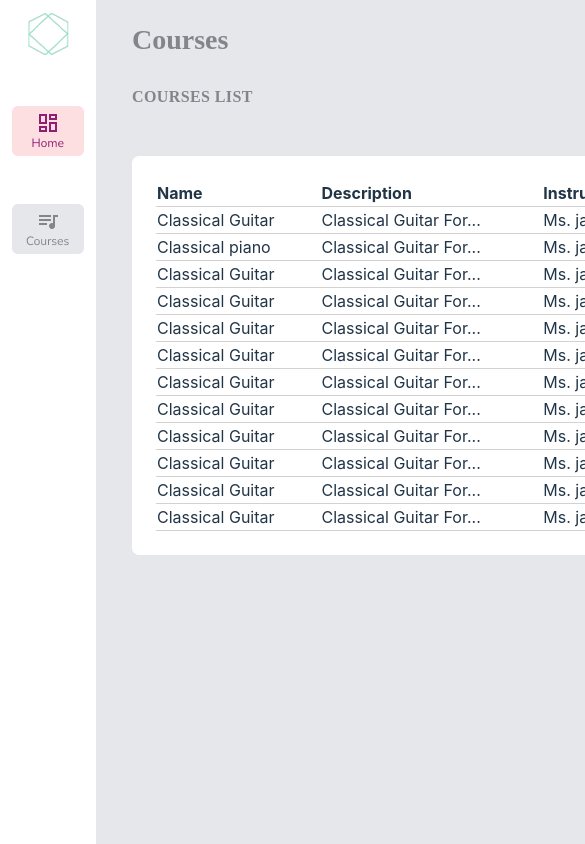
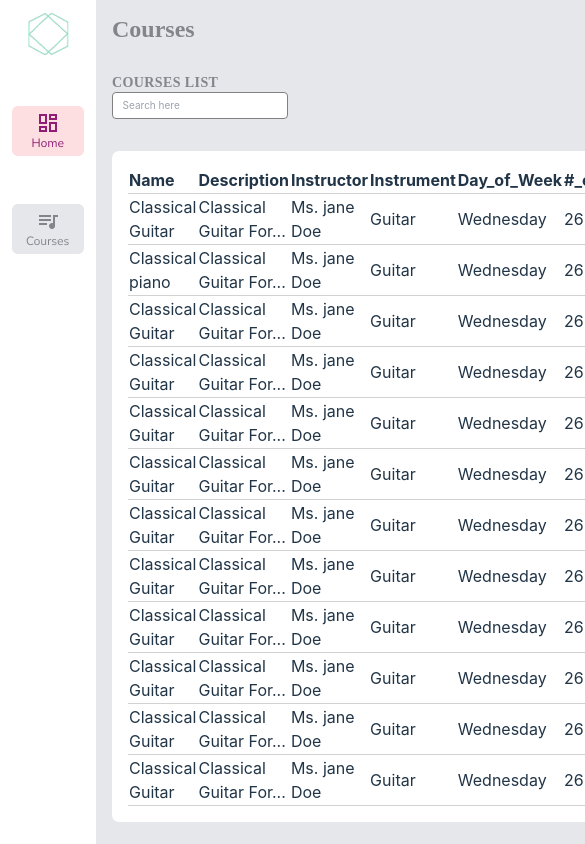
Before and after one commit to pallaveekumari/musicSchoolDashboard, a React (Vite) app in the folder my-react-vite-app/: page /course in a window 390 px wide. Shown: the top 844 px of the page, 585 px wide, since content can reach past the window. Built offline with nearby package versions, Linux system fonts and the light colour scheme.

Commit message:
coursepage-responsive-completed

```diff
--- a/my-react-vite-app/src/Routes/Course/Course.module.css
+++ b/my-react-vite-app/src/Routes/Course/Course.module.css
@@ -86,3 +86,65 @@ background:  #FFF;
 .td{
     text-align: left;
 }
+
+
+
+/* For screens smaller than 768px (e.g., mobile phones) */
+@media (max-width: 768px) {
+
+    .contentContainer {
+      width: 100%;
+      padding: 16px;
+    }
+
+    .subHeadingContainer {
+      flex-direction: column;
+      align-items: flex-start;
+      padding-right: 0;
+    }
+
+    .heading {
+      font-size: 24px;
+    }
+
+    .subHeading {
+      font-size: 14px;
+    }
+
+    .input {
+      padding: 0.3rem 0.6rem;
+      font-size: 10px;
+    }
+
+    .tableContainer {
+      padding: 16px;
+    }
+
+    .row {
+      padding: 2rem;
+    }
+  }
+
+
+  @media (min-width: 769px) and (max-width: 1024px) {
+    .contentContainer {
+      width: 80%;
+      padding: 20px;
+    }
+
+    .subHeadingContainer {
+      padding-right: 1rem;
+    }
+  }
+
+
+  @media (min-width: 1025px) {
+    .contentContainer {
+      width: 1284px;
+      padding: 24px 36px;
+    }
+
+    .subHeadingContainer {
+      padding-right: 3rem;
+    }
+  }
--- a/my-react-vite-app/src/Routes/Login/Login.jsx
+++ b/my-react-vite-app/src/Routes/Login/Login.jsx
@@ -1,43 +1,51 @@
-import React from 'react'
-import styles from "../Login/Login.module.css"
-import axios from "axios"
-import { useNavigate } from 'react-router-dom'
+import React, { useState } from "react";
+import styles from "./Login.module.css";
+import axios from "axios";
+import { useNavigate } from "react-router-dom";
 const Login = () => {
+  const navigate = useNavigate();
 
-const navigate=useNavigate()
+  const handleLogin =async () => {
+    const [formData,setFormData] = useState({email:'',password:''})
+  let res = await  axios.post("https://reqres.in/api/login",formData);
+    let data = res.data;
+    console.log(data);
+    if(res.data.token){
+        localStorage.setItem('token',JSON.stringify(res.data.token))
+    }
+  };
 
-const handleLogin=()=>{
-    axios.post('https://reqres.in/api/login', {
-        "email":"eve.holt@reqres.in",
-    "password":"cityslicka"
-      });
-}
+  const handleChange=(e)=>{
+const {name,value} = e.target;
+setFormData({...formData,[name]:value})
+  }
 
   return (
     <div className={styles.mainContainer}>
-    <div className={styles.formContainer}>
+      <div className={styles.formContainer}>
         <h1>Login</h1>
         <br />
 
         <div className={styles.eachTextFieldBox}>
-            <input  placeholder="Email" type="email"/>
-
+          <input name="email" onChange={(e)=>handleChange(e)} placeholder="Email" type="email" />
         </div>
         <div className={styles.eachTextFieldBox}>
-            <input  placeholder="Password" type="password" />
+          <input name='password' onChange={(e)=>handleChange(e)} placeholder="Password" type="password" />
+        </div>
+        <button
+          className={styles.signUpBtn}
+          onClick={async () => {
+           await handleLogin();
+            alert("Login Successfully");
+            // localStorage.setItem("token")
+            navigate("/course");
+          }}
+        >
+          Login
+        </button>
+      </div>
+    </div>
+  );
+};
 
-        </div>
-        <button className={styles.signUpBtn} onClick={()=>{
-            handleLogin()
-            alert("Login Successfully")
-            // localStorage.setItem("token")
-            navigate("/course")
-        }}>Login</button>
-    </div>
-
-
-</div>
-  )
-}
-
-export default Login
+export default Login;
--- a/my-react-vite-app/src/Routes/Login/Login.module.css
+++ b/my-react-vite-app/src/Routes/Login/Login.module.css
@@ -3,8 +3,10 @@
     background-position: center;
     background-repeat: no-repeat;
     background-size: cover;
-    width: 100%;
+    /* width: 100%; */
     height: 100vh;
+    border: 1px solid red;
+    /* background-color: red; */
 }
 
 .formContainer{
@@ -34,7 +36,7 @@
     width: 100%;
 }
 
-/* Media query for smaller screens ( tablets) */
+/* Media query for smaller screens ( tablets)
 @media (max-width: 800px) {
     .formContainer {
         width: 80%;
@@ -42,8 +44,8 @@
 }
 
 /* Media query for even smaller screens (mobile phones) */
-@media (max-width: 600px) {
+/* @media (max-width: 600px) {
     .formContainer {
         width: 100%;
     }
-}
+}  */
```
